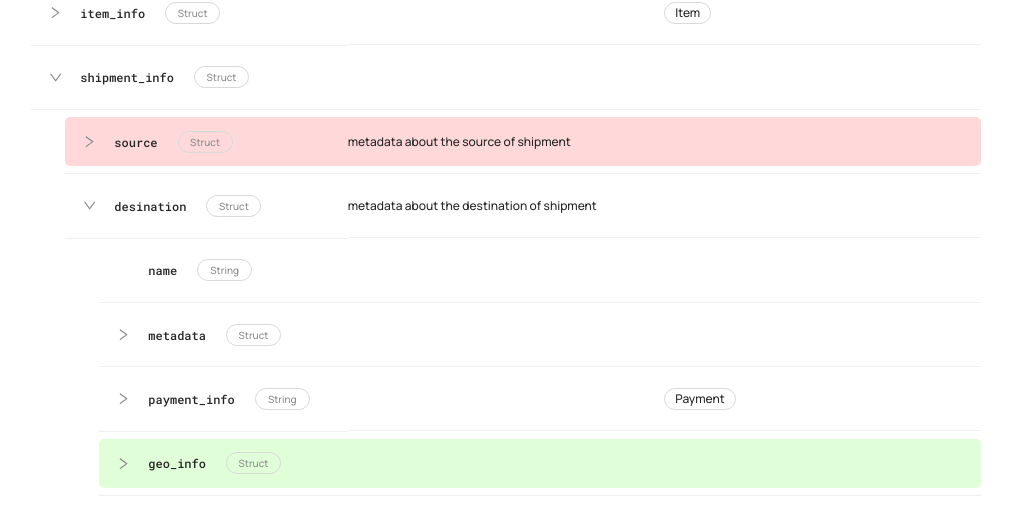
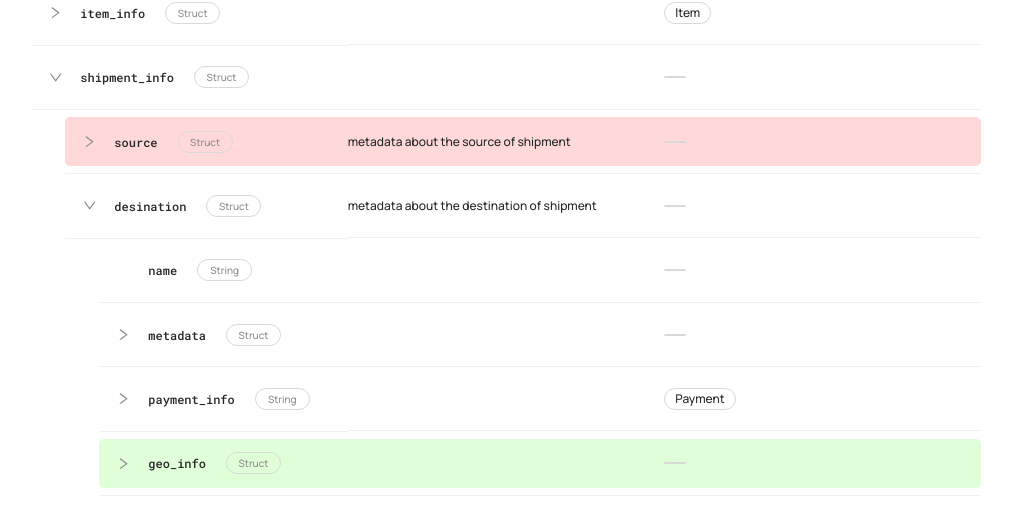
Before and after one commit to chrislapidas/react-expandable-rows, a React (Create React App) app: page / in a window 1280 px wide. Shown: the part 917-1431 px from the top of the page, without its empty margins (134-1146 px from the left). Built offline with nearby package versions, Linux system fonts and the light colour scheme.

Commit message:
2.0.0 - Simplify column definition

```diff
--- a/package.json
+++ b/package.json
@@ -1,6 +1,6 @@
 {
   "name": "react-exp-table",
-  "version": "1.1.2",
+  "version": "2.0.0",
   "description": "",
   "main": "dist/main.js",
   "keywords": [
--- a/src/ExpandableTableRow.tsx
+++ b/src/ExpandableTableRow.tsx
@@ -120,19 +120,30 @@ const ExpandableTableRow: React.FC<Props> = ({
   };
 
   const renderTableDataContents = (column: Column) => {
-    return column.columnData.map((columnData, columnDataIndex) => {
-      if (data[columnData.key]) {
+    if (typeof column.key == "string") {
+      let className =
+        typeof column.class == "string" ? column.class : column.class?.[0];
+      return <span className={className}>{data[column.key]}</span>;
+    } else {
+      return column.key.map((key, keyIndex) => {
+        if (data[key]) {
+          let className =
+            typeof column.class == "string"
+              ? column.class
+              : column.class?.[keyIndex];
+          //let className = classNames[columnDataIndex] || column.class;
           return (
             <span
               //key={data[rowKey] + columnData.key + columnDataIndex}
-            className={columnData.class}
+              className={className}
             >
-            {data[columnData.key]}
+              {data[key]}
             </span>
           );
         }
         return undefined;
       });
+    }
   };
 
   const rowData = columns?.map((column, index, arr) => {
@@ -181,12 +192,11 @@ const ExpandableTableRow: React.FC<Props> = ({
     }
   });
 
+  const key =
+    typeof columns[0].key == "string" ? columns[0].key : columns[0].key[0];
   return (
     <>
-      <tr
-        className={trClasses}
-        key={childLevel + data[columns[0].columnData[0].key]}
-      >
+      <tr className={trClasses} key={childLevel + data[key]}>
         {rowData}
       </tr>
       {childRows}
--- a/src/app/App.tsx
+++ b/src/app/App.tsx
@@ -5,13 +5,13 @@ function App() {
   const simpleColumns = [
     {
       title: "Location",
-      columnData: [{ key: "location" }],
+      key: "location"
     },
     {
       title: "Population",
-      columnData: [{ key: "population" }],
+      key: "population"
     },
-    { title: "Party", columnData: [{ key: "party" }] },
+    { title: "Party", key: "party" }
   ];
 
   const simpleData = [
@@ -24,25 +24,24 @@ function App() {
         {
           location: "Los Angeles",
           population: "4 million",
-          party: "Democrat",
-        },
-      ],
-    },
+          party: "Democrat"
+        }
+      ]
+    }
   ];
 
   const columns = [
     {
       title: "Field",
-      columnData: [
-        { key: "field", class: "field" },
-        { key: "type", class: "type" },
-      ],
+      key: ["field", "type"],
+      class: ["field", "type"]
     },
     {
       title: "Description",
-      columnData: [{ key: "description", class: "description" }],
+      key: "description",
+      class: "description"
     },
-    { title: "Tags", columnData: [{ key: "tags", class: "tags" }] },
+    { title: "Tags", key: "tags", class: "tags" }
   ];
 
   const rowColor = (rowData: {
@@ -86,16 +85,16 @@ function App() {
           fieldPath: "item_info.item_name",
           type: "String",
           description: "The name of the item",
-          source: ["schema_B", "schema_A"],
+          source: ["schema_B", "schema_A"]
         },
         {
           field: "item_description",
           fieldPath: "item_info.item_description",
           type: "String",
           description: "The description of the item",
-          source: ["schema_B", "schema_A"],
-        },
-      ],
+          source: ["schema_B", "schema_A"]
+        }
+      ]
     },
     {
       field: "shipment_info",
@@ -114,7 +113,7 @@ function App() {
               field: "name",
               fieldPath: "shipment_info.source.name",
               type: "String",
-              source: ["schema_B"],
+              source: ["schema_B"]
             },
             {
               field: "metadata",
@@ -126,11 +125,11 @@ function App() {
                   field: "properties",
                   fieldPath: "shipment_info.source.metadata.properties",
                   type: "String",
-                  source: ["schema_B"],
-                },
-              ],
-            },
-          ],
+                  source: ["schema_B"]
+                }
+              ]
+            }
+          ]
         },
         {
           field: "desination",
@@ -143,7 +142,7 @@ function App() {
               field: "name",
               fieldPath: "shipment_info.desination.name",
               type: "String",
-              source: ["schema_B", "schema_A"],
+              source: ["schema_B", "schema_A"]
             },
             {
               field: "metadata",
@@ -155,9 +154,9 @@ function App() {
                   field: "properties",
                   fieldPath: "shipment_info.desination.metadata.properties",
                   type: "String",
-                  source: ["schema_B", "schema_A"],
-                },
-              ],
+                  source: ["schema_B", "schema_A"]
+                }
+              ]
             },
             {
               field: "payment_info",
@@ -170,15 +169,15 @@ function App() {
                   field: "price",
                   fieldPath: "shipment_info.desination.payment_info.price",
                   type: "Number",
-                  source: ["schema_B", "schema_A"],
+                  source: ["schema_B", "schema_A"]
                 },
                 {
                   field: "currency",
                   fieldPath: "shipment_info.desination.payment_info.currency",
                   type: "String",
-                  source: ["schema_B", "schema_A"],
-                },
-              ],
+                  source: ["schema_B", "schema_A"]
+                }
+              ]
             },
             {
               field: "geo_info",
@@ -191,21 +190,21 @@ function App() {
                   fieldPath: "shipment_info.desination.geo_info.lat",
                   type: "Number",
                   tags: ["Latitude"],
-                  source: ["schema_A"],
+                  source: ["schema_A"]
                 },
                 {
                   field: "lng",
                   fieldPath: "shipment_info.desination.geo_info.lng",
                   type: "Number",
                   tags: ["Longitude"],
-                  source: ["schema_A"],
-                },
-              ],
-            },
-          ],
-        },
-      ],
-    },
+                  source: ["schema_A"]
+                }
+              ]
+            }
+          ]
+        }
+      ]
+    }
   ];
   return (
     <div className="App">
@@ -243,6 +242,7 @@ function App() {
         rowKey={"location"}
       ></ExpandableTable>
       <div style={{ padding: 30 }}></div>
+
       <h2>Advanced Example</h2>
       <hr></hr>
       <ExpandableTable
```
Also changed, not shown: src/ExpandableTableColumn.tsx (+2 -6 lines), 1 other file (tests, documents, lock files or other folders). Lines whose indentation alone changed are shown as unchanged.
